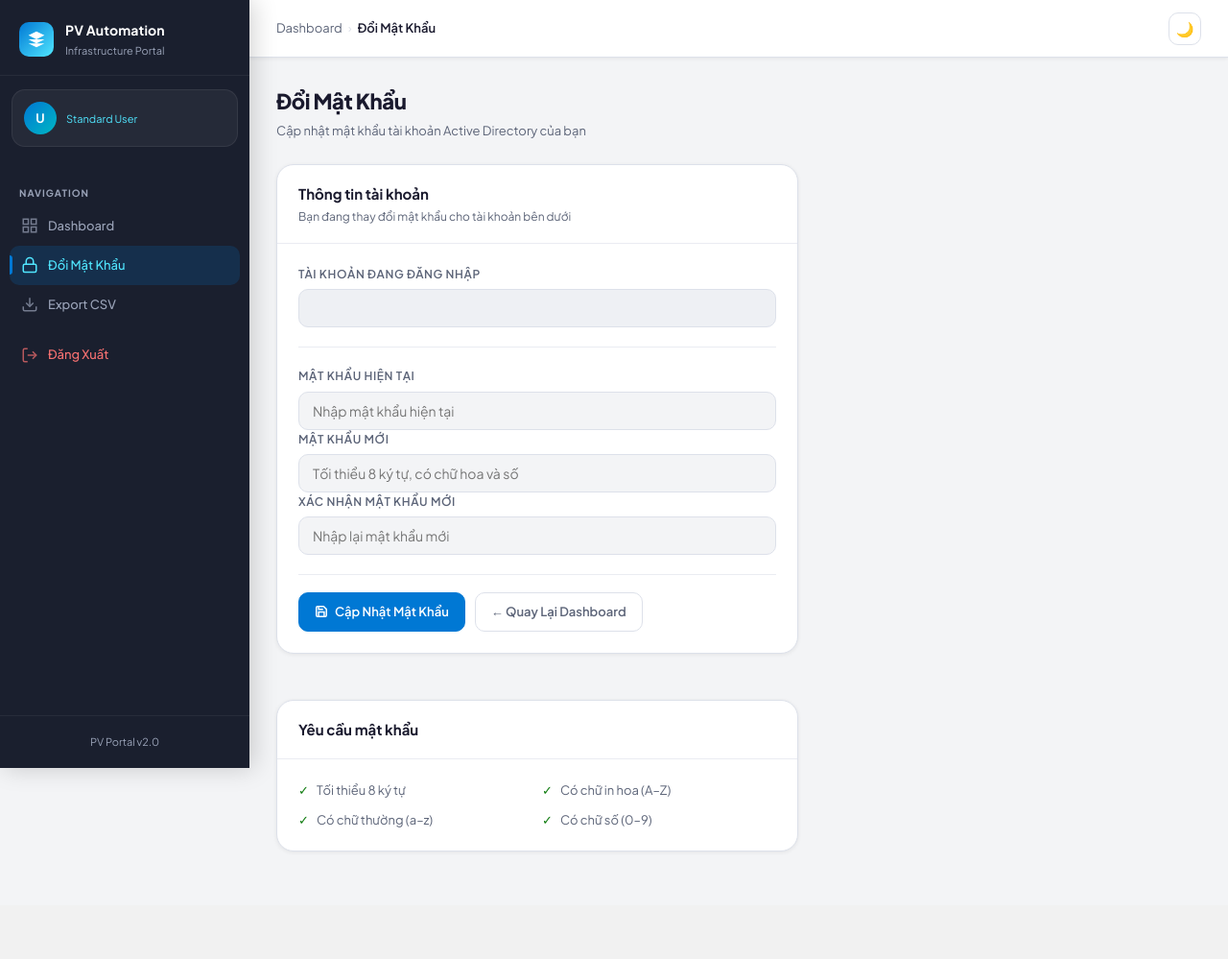
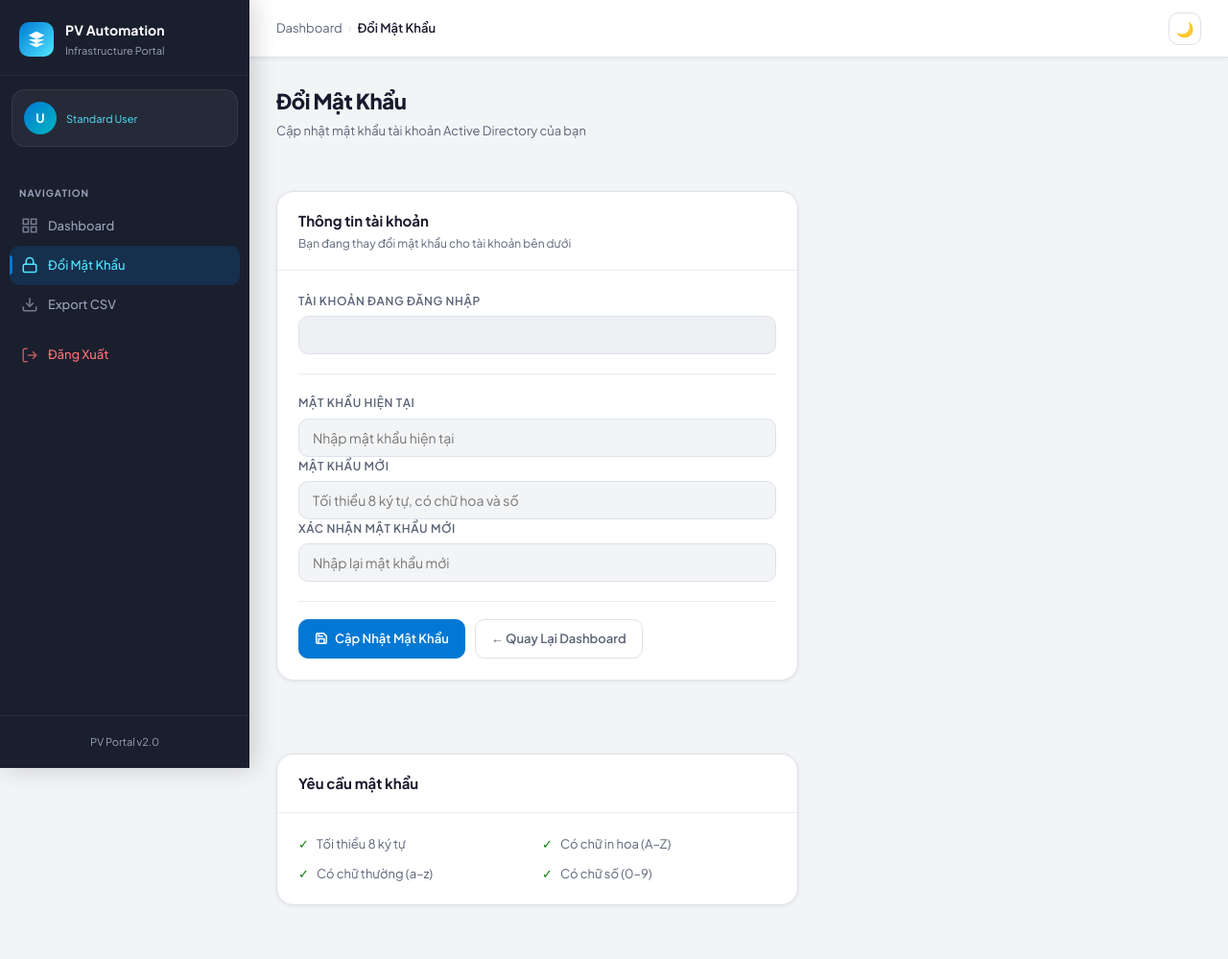
Before and after one commit to Nguyenlong-devops/web-app, a Flask app: template app/templates/change_password.html in a window 1280 px wide. Shown: the whole page at 96% size. Before the commit the page ends 887 px from the top, so only its background shows below. Run offline with Flask 3, Linux system fonts and the light colour scheme; the template is opened without the code that fills it, so the values that code supplies are empty; some libraries are stand-ins or nearby versions.

Commit message:
update khoang cach

```diff
--- a/app/static/css/app.css
+++ b/app/static/css/app.css
@@ -533,6 +533,7 @@ input, select, textarea { font-family: inherit; }
     box-shadow: var(--shadow-sm);
     overflow: hidden;
     transition: box-shadow var(--ease);
+    margin-top: 28px;
     margin-bottom: 28px;
 }
 
```
